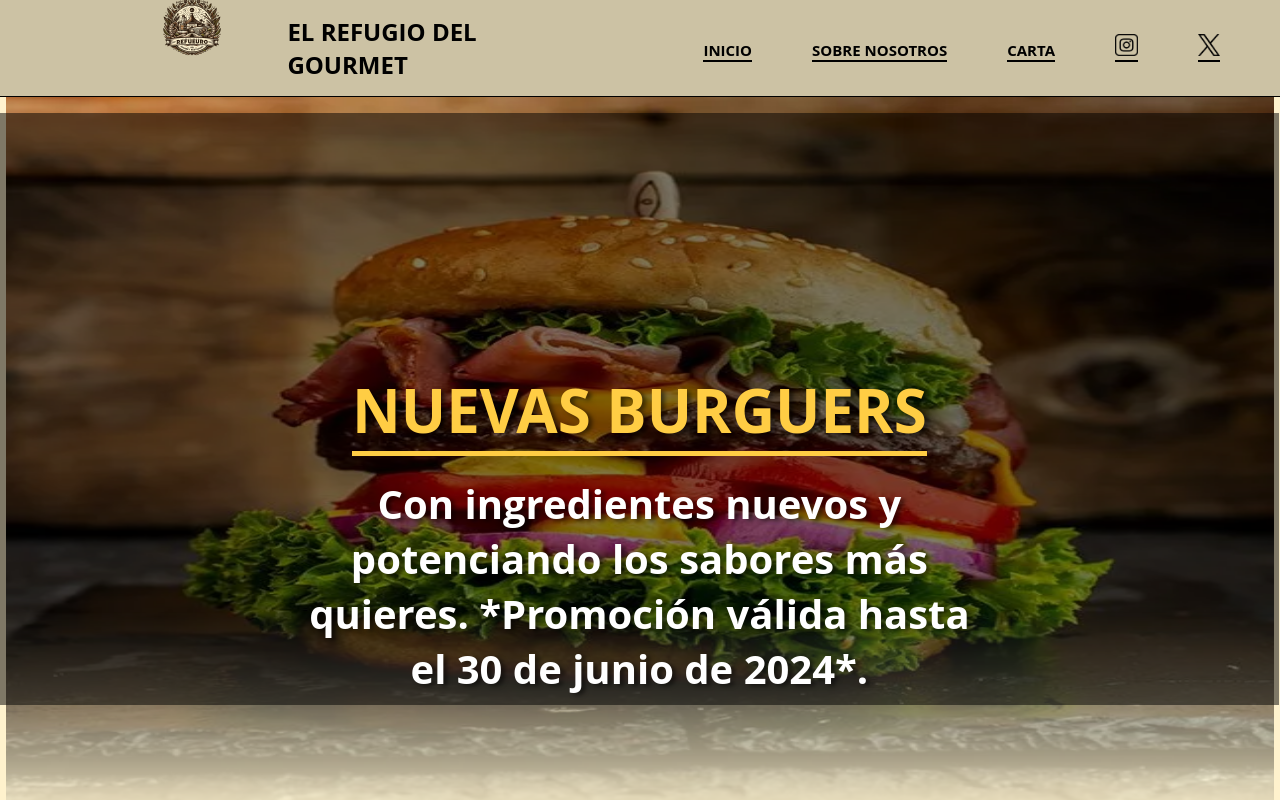
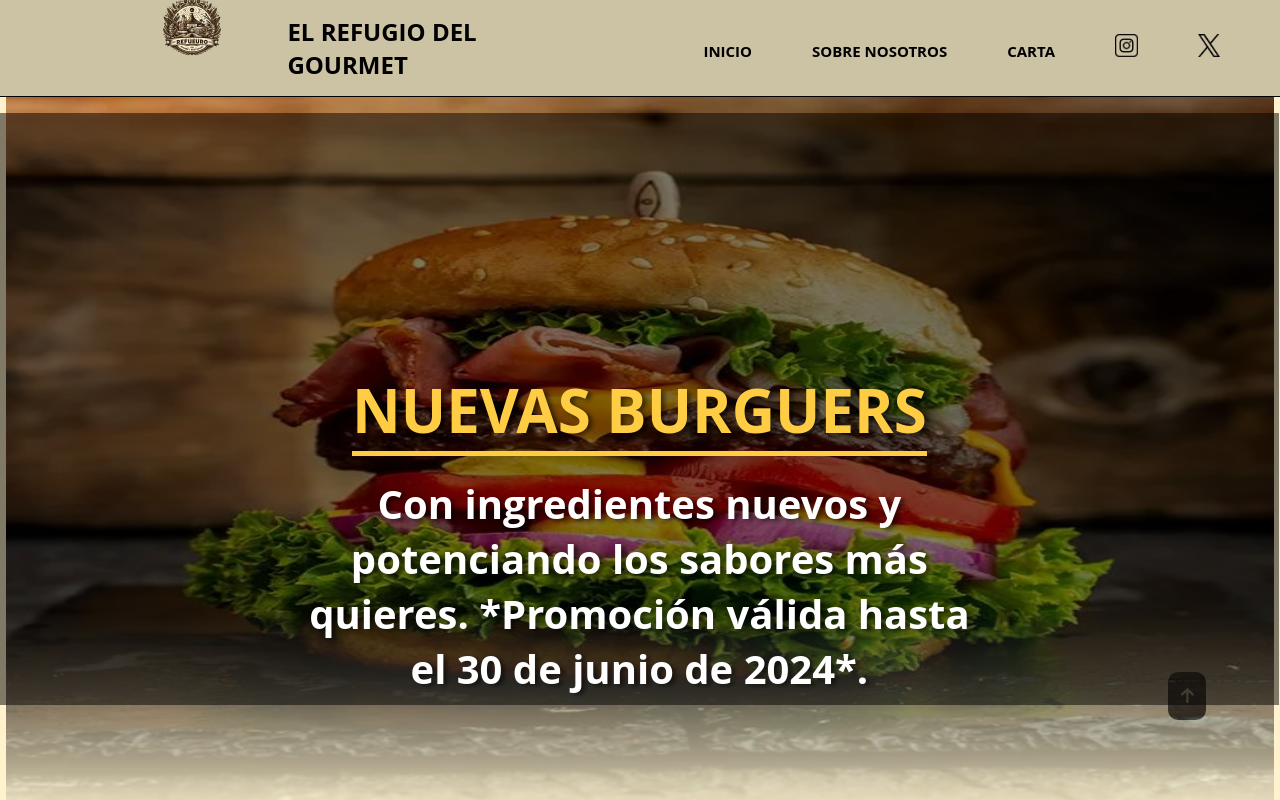
Before and after one commit to Deathvks/EL-REFUGIO-DEL-GOURMET, a React (Vite) app: page /menu in a window 1280 px wide. Shown: the top 800 px of the page. Built offline with nearby package versions, Linux system fonts and the light colour scheme.

Commit message:
fixed bugs

```diff
--- a/src/components/arrow/Arrow.css
+++ b/src/components/arrow/Arrow.css
@@ -2,7 +2,7 @@
     display: flex;
     justify-content: center;
     align-items: center;
-    width: 3vw;
+    width: 12vw;
     height: 6vh;
     border-radius: 10px;
     background-color: rgb(44, 42, 42);
@@ -11,7 +11,7 @@
     margin-bottom: 5em;
     position: fixed;
     right: 2%;
-    bottom: 0.1%;
+    bottom: 0.1px;
     transition: opacity 0.3s ease-in-out;
     opacity: 1;
 }
@@ -22,7 +22,7 @@
 }
 
 .header-icons-desktop {
-    width: 1vw;
+    width: 4.5vw;
     height: auto;
     color: #fff2cd;
 }
@@ -31,3 +31,54 @@
     opacity: 0;
     pointer-events: none;
 }
+
+/* Extra small devices (phones, 600px and down) */
+@media only screen and (max-width: 600px) {}
+
+/* Small devices (portrait tablets and large phones, 600px and up) */
+@media only screen and (min-width: 600px) {
+    .arrow-container {
+        width: 9vw;
+        height: 6vh;
+    }
+
+    .header-icons-desktop {
+        width: 3vw;
+    }
+}
+
+/* Medium devices (landscape tablets, 768px and up) */
+@media only screen and (min-width: 768px) {
+    .arrow-container {
+        width: 6vw;
+        height: 6vh;
+    }
+
+    .header-icons-desktop {
+        width: 2vw;
+    }
+}
+
+/* Large devices (laptops/desktops, 992px and up) */
+@media only screen and (min-width: 992px) {
+    .arrow-container {
+        width: 5vw;
+        height: 6vh;
+    }
+
+    .header-icons-desktop {
+        width: 2vw;
+    }
+}
+
+/* Extra large devices (large laptops and desktops, 1200px and up) */
+@media only screen and (min-width: 1200px) {
+    .arrow-container {
+        width: 3vw;
+        height: 6vh;
+    }
+
+    .header-icons-desktop {
+        width: 1vw;
+    }
+}
--- a/src/components/cookies-privacy/CookiesPrivacy.css
+++ b/src/components/cookies-privacy/CookiesPrivacy.css
@@ -106,6 +106,7 @@
 /* Extra large devices (large laptops and desktops, 1200px and up) */
 @media only screen and (min-width: 1200px) {
     .cookiesPrivacy-all {
+        height: 48vh;
         border-radius: 10px;
         border: 3px solid #ffffff;
         max-width: 800px;
--- a/src/components/header/Header.css
+++ b/src/components/header/Header.css
@@ -20,7 +20,6 @@
     display: inline-block;
     text-decoration: none;
     color: rgb(0, 0, 0);
-    border-bottom: 2px solid #000000;
     text-transform: uppercase;
     font-weight: bold;
     font-size: 10px;
--- a/src/pages/menu/Menu.jsx
+++ b/src/pages/menu/Menu.jsx
@@ -1,7 +1,7 @@
 import Footer from "../../components/footer/Footer";
 import Header from "../../components/header/Header";
 import MenuBody from "../../components/menu-body/MenuBody";
-
+import Arrow from "../../components/arrow/Arrow";
 
 function Menu(){
     return (
@@ -9,6 +9,7 @@ function Menu(){
             <Header />
             <MenuBody />
             <Footer />
+            <Arrow />
         </div>
     )
 }
--- a/src/pages/privacy/Privacy.jsx
+++ b/src/pages/privacy/Privacy.jsx
@@ -1,6 +1,7 @@
 import Header from "../../components/header/Header";
 import CookiesPrivacy from "../../components/cookies-privacy/CookiesPrivacy";
 import Footer from "../../components/footer/Footer";
+import Arrow from "../../components/arrow/Arrow";
 
 function Privacy(){
     return (
@@ -8,6 +9,7 @@ function Privacy(){
             <Header />
             <CookiesPrivacy />
             <Footer/>
+            <Arrow />
         </div>
     )
 }
--- a/src/pages/sales/Sales.jsx
+++ b/src/pages/sales/Sales.jsx
@@ -1,6 +1,7 @@
 import Header from "../../components/header/Header"
 import SalesManager from "../../components/sales-manager/SalesManager";
-import Footer from "../../components/footer/Footer";;
+import Footer from "../../components/footer/Footer";import Arrow from "../../components/arrow/Arrow";
+;
 
 function Sales(){
     return(
@@ -8,6 +9,7 @@ function Sales(){
             <Header />
             <SalesManager />
             <Footer />
+            <Arrow />
         </div>
     )
 }
```
